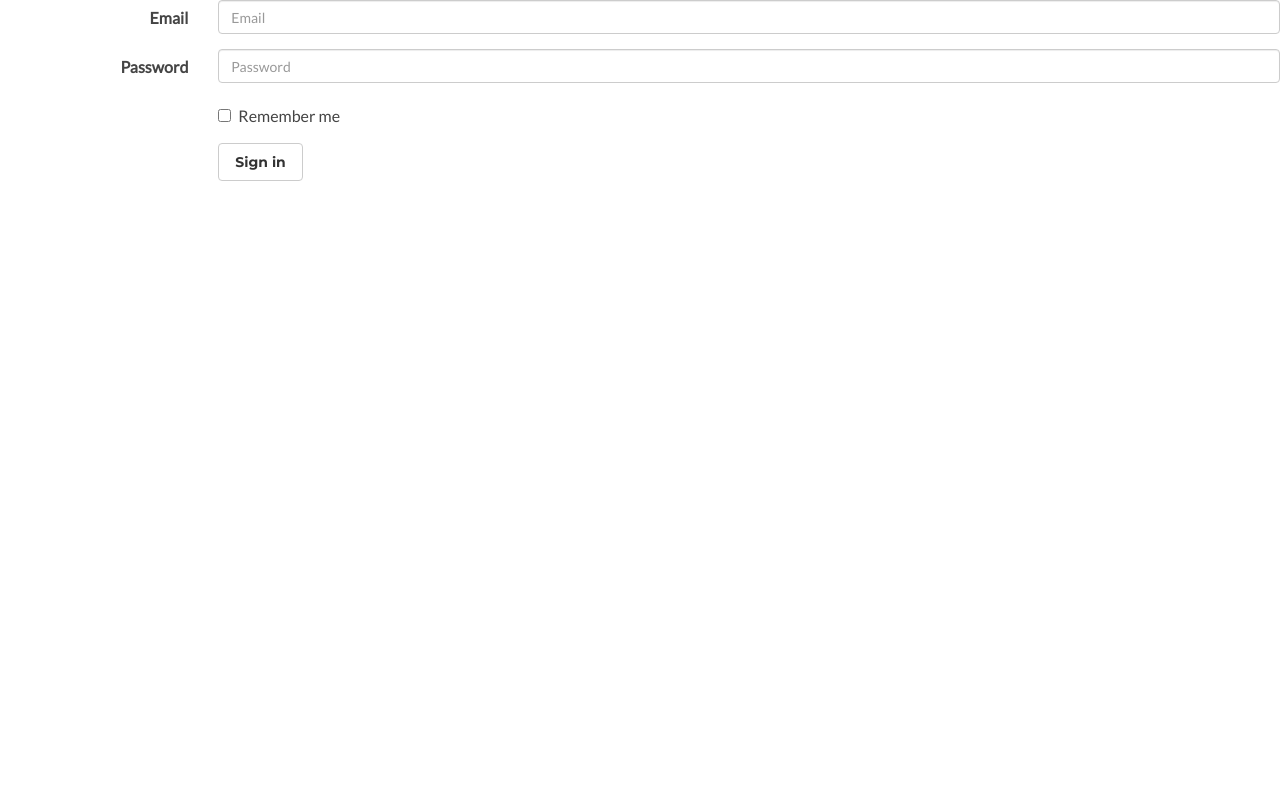
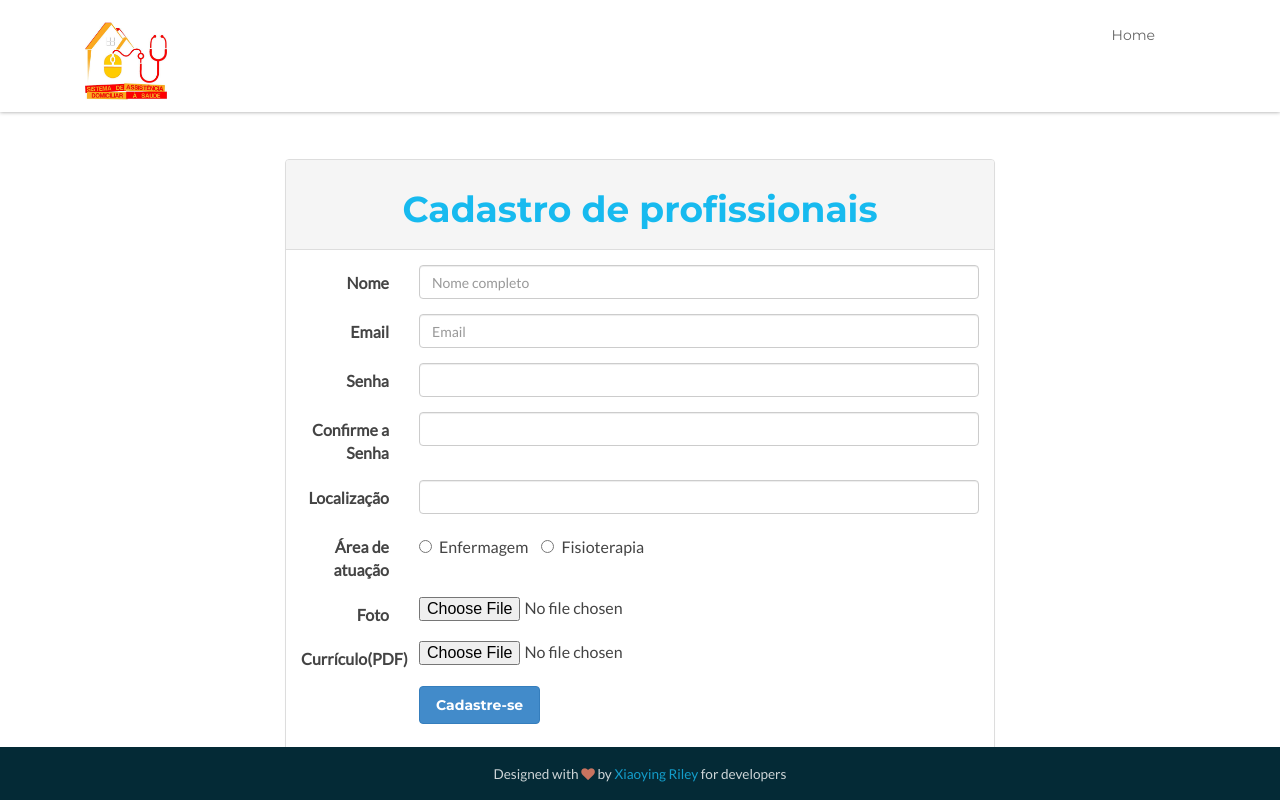
Before and after one commit to Acens/projeto-aurifran, a Django app: template projeto/sistema/core/templates/profissionais.html in a window 1280 px wide. Run offline with Django 3.2, Linux system fonts and the light colour scheme; the template is opened without the code that fills it, so the values that code supplies are empty; some libraries are stand-ins or nearby versions.

Commit message:
Criado pagina profissionais

```diff
--- a/projeto/sistema/core/templates/profissionais.html
+++ b/projeto/sistema/core/templates/profissionais.html
@@ -27,7 +27,120 @@
       <script src="https://oss.maxcdn.com/libs/respond.js/1.4.2/respond.min.js"></script>
     <![endif]-->
 </head>
+<body id="body">
+	<header class="header navbar-fixed-top">
+		<div class="container">
+            <h1 class="logo pull-left">
+                <a class="scrollto" href="#promo">
+                    <img src="{{STATIC_URL}}assets/images/logo.jpg" class="col-sm-2">
+                </a>
+            </h1><!--//logo-->
+            <nav id="main-nav" class="main-nav navbar-right" role="navigation">
+                <div class="navbar-header">
+                    <button class="navbar-toggle" type="button" data-toggle="collapse" data-target="#navbar-collapse">
+                        <span class="sr-only">Toggle navigation</span>
+                        <span class="icon-bar"></span>
+                        <span class="icon-bar"></span>
+                        <span class="icon-bar"></span>
+                    </button>
+                </div>
+                <div class="navbar-collapse collapse" id="navbar-collapse">
+                    <ul class="nav navbar-nav">
+                        <li class="active nav-item sr-only"><a class="scrollto" href="#promo">Home</a></li>
+                        <li class="nav-item"><a class="scrollto" href="home">Home</a></li>
+                    </ul>
+                </div>
+            </nav>
+		</div>
+	</header>
+
+	<div class="container offset-header">
+		<br><br><br>
+		<div class="col-md-12">
+			<div class="col-md-offset-2 col-md-8">
+				<div class="panel panel-default">
+				  <div class="panel-heading">
+					<h1 class="text-center">Cadastro de profissionais</h1>
+				  </div>
+				  <div class="panel-body">
 				  	<form class="form-horizontal">
+						<div class="form-group">
+						 	<label class="col-sm-2 control-label">Nome</label>
+						  	<div class="col-sm-10">
+						    	<input type="email" class="form-control" placeholder="Nome completo">
+						  	</div>
+						</div>
+						<div class="form-group">
+						    <label class="col-sm-2 control-label">Email</label>
+						    <div class="col-sm-10">
+						    	<input type="email" class="form-control" placeholder="Email">
+						    </div>
+						</div>
+						<div class="form-group">
+						    <label class="col-sm-2 control-label">Senha</label>
+						    <div class="col-sm-10">
+						    	<input type="password" class="form-control">
+						    </div>
+						</div>
+						<div class="form-group">
+						    <label class="col-sm-2 control-label">Confirme a Senha</label>
+						    <div class="col-sm-10">
+						    	<input type="password" class="form-control">
+						    </div>
+						</div>
+						<div class="form-group">
+							<label class="col-sm-2 control-label">Localização</label>
+							<div class="col-sm-10">
+								<input type="password" class="form-control">
+							</div>
+						</div>
+						<div class="form-group">
+							<label class="col-sm-2 control-label">Área de atuação</label>
+							<div class="col-sm-10">
+								<label class="radio-inline">
+								  <input type="radio" name="inlineRadioOptions"> Enfermagem
+								</label>
+								<label class="radio-inline">
+								  <input type="radio" name="inlineRadioOptions"> Fisioterapia
+								</label>
+							</div>
+						</div>
+						<div class="form-group">
+						    <label class="col-sm-2 control-label">Foto</label>
+						    <div class="col-sm-10">
+						    	<input type="file">
+						    </div>
+						</div>
+						<div class="form-group">
+						    <label class="col-sm-2 control-label">Currículo(PDF)</label>
+						    <div class="col-sm-10">
+						    	<input type="file">
+						    </div>
+						</div>
+						<div class="form-group">
+						    <div class="col-sm-offset-2 col-sm-10">
+						      <button type="submit" class="btn btn-primary">Cadastre-se</button>
+						    </div>
+						</div>
+					</form>
+				  </div>
+				</div>
+			</div>
+		</div>
+	</div>
+	<!--<section class="license section">
+		<div class="container">
+			<div class="license-inner">
+				<h1>Cadastro de profissionais</h1>
+				<div class="col-sm-12">
+					<div class="col-sm-offset-2 col-sm-8">
+						<form class="form-horizontal">
+						  <div class="form-group">
+						    <label for="inputEmail3" class="col-sm-2 control-label">Nome</label>
+						    <div class="col-sm-10">
+						      <input type="email" class="form-control" id="inputEmail3" placeholder="Nome completo">
+						    </div>
+						  </div>
 						  <div class="form-group">
 						    <label for="inputEmail3" class="col-sm-2 control-label">Email</label>
 						    <div class="col-sm-10">
@@ -35,9 +148,15 @@
 						    </div>
 						  </div>
 						  <div class="form-group">
-	    <label for="inputPassword3" class="col-sm-2 control-label">Password</label>
+						    <label for="inputEmail3" class="col-sm-2 control-label">Senha</label>
 						    <div class="col-sm-10">
-	      <input type="password" class="form-control" id="inputPassword3" placeholder="Password">
+						      <input type="password" class="form-control" id="inputEmail3">
+						    </div>
+						  </div>
+						  <div class="form-group">
+						    <label for="inputEmail3" class="col-sm-2 control-label">Confirme a Senha</label>
+						    <div class="col-sm-10">
+						      <input type="password" class="form-control" id="inputEmail3">
 						    </div>
 						  </div>
 						  <div class="form-group">
@@ -51,10 +170,23 @@
 						  </div>
 						  <div class="form-group">
 						    <div class="col-sm-offset-2 col-sm-10">
-	      <button type="submit" class="btn btn-default">Sign in</button>
+						      <button type="submit" class="btn btn-default">Cadastre-se</button>
 						    </div>
 						  </div>
 						</form>
+					</div>
+				</div>
+			</div>
+		</div>
+	</section>-->
+
+
+    <!-- ******FOOTER****** -->
+    <footer class="footer navbar-fixed-bottom">
+        <div class="container text-center">
+            <small class="copyright">Designed with <i class="fa fa-heart"></i> by <a href="http://themes.3rdwavemedia.com" target="_blank">Xiaoying Riley</a> for developers</small>
+        </div><!--//container-->
+    </footer><!--//footer-->
 
 	    <!-- Javascript -->
     <script type="text/javascript" src="{{STATIC_URL}}assets/plugins/jquery-1.11.1.min.js"></script>
@@ -64,7 +196,5 @@
     <script type="text/javascript" src="{{STATIC_URL}}assets/plugins/jquery-scrollTo/jquery.scrollTo.min.js"></script>
     <script type="text/javascript" src="{{STATIC_URL}}assets/plugins/prism/prism.js"></script>
     <script type="text/javascript" src="{{STATIC_URL}}assets/js/main.js"></script>
-
-<body>
 </body>
 </html>
```
Lines whose indentation alone changed are shown as unchanged.
